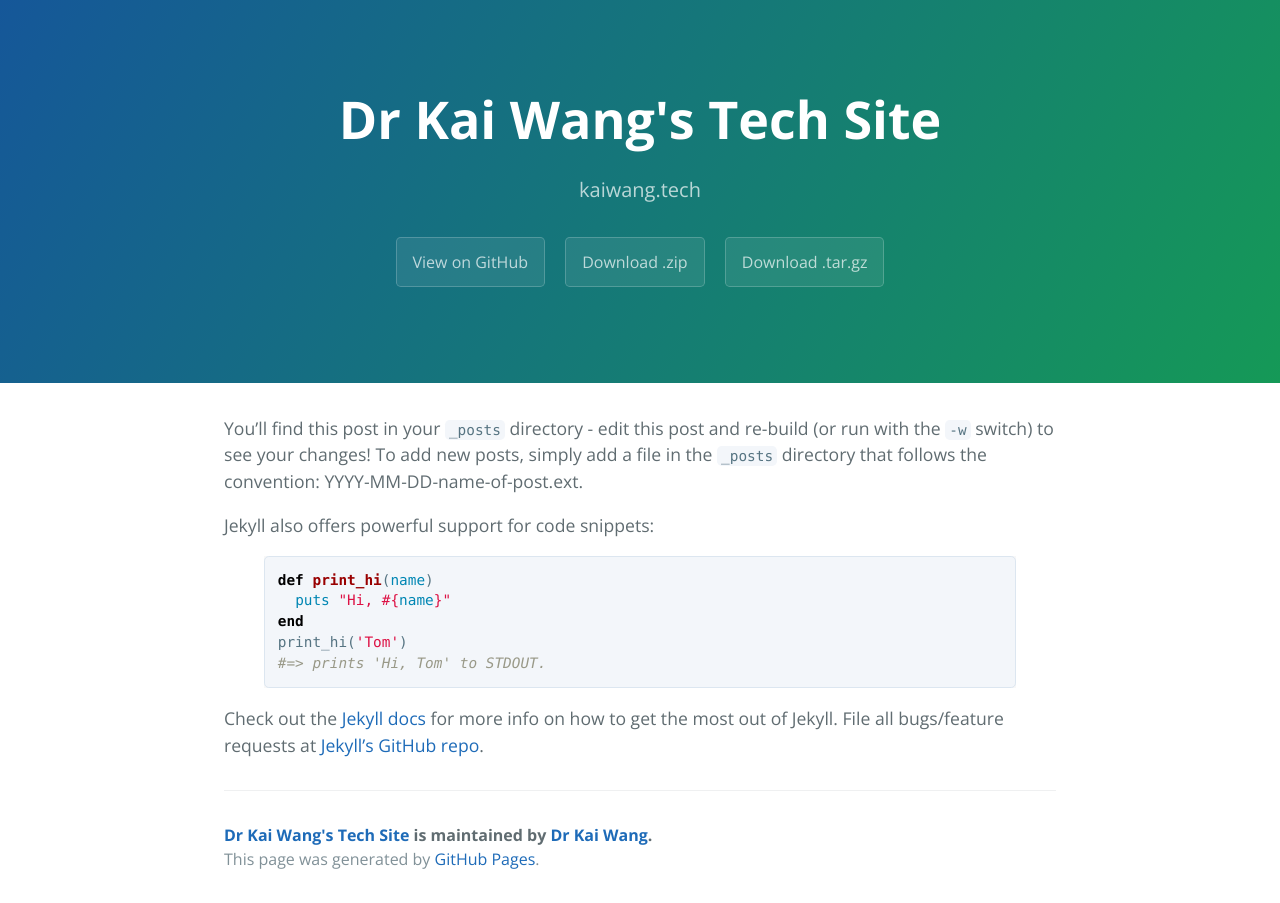
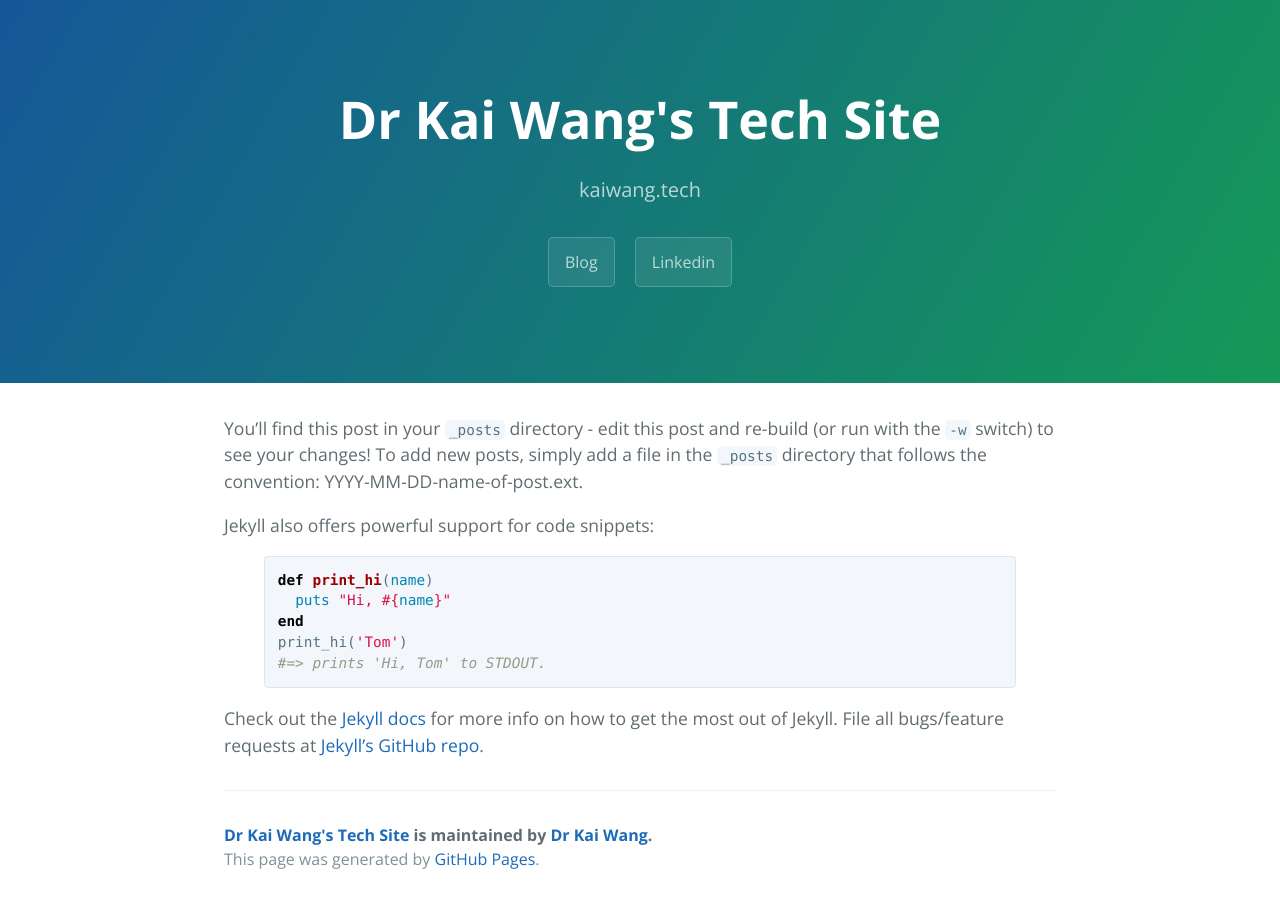
Before and after one commit to drkaiwang/drkaiwang.github.io, a Jekyll site: the page built from _posts/2016-02-12-sample-content.markdown, in a window 1280 px wide. Built offline with Jekyll 4.4.1, drawn with Linux system fonts in a browser that asks for light colours.

Commit message:
Update page-header.html

```diff
--- a/_includes/page-header.html
+++ b/_includes/page-header.html
@@ -1,7 +1,6 @@
 <section class="page-header">
   <h1 class="project-name">{{ site.title }}</h1>
   <h2 class="project-tagline">{{ site.tagline }}</h2>
-  <a href="#" class="btn">View on GitHub</a>
-  <a href="#" class="btn">Download .zip</a>
-  <a href="#" class="btn">Download .tar.gz</a>
+  <a href="http://drkaiwang.com" class="btn">Blog</a>
+  <a href="http://www.linkedin.com/in/drkaiwang/" class="btn">Linkedin</a>
 </section>
```
